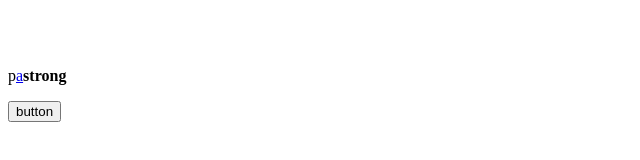
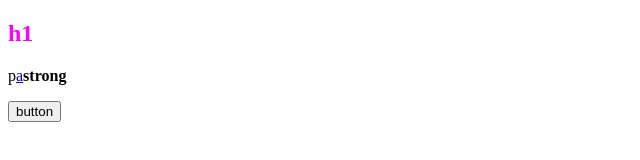
Before and after one commit to hayato1112/test, a plain HTML site: page index.html in a window 1280 px wide. Shown: the full height of the page, 0-640 px from the left. Drawn offline with Linux system fonts and the light colour scheme.

Commit message:
Update web page

```diff
--- a/s.css
+++ b/s.css
@@ -1,4 +1,4 @@
 @charset "UTF-8";
 h1 {
-    color: rgb(255, 255, 255);
+    color: #ff00ff;
   }
```
